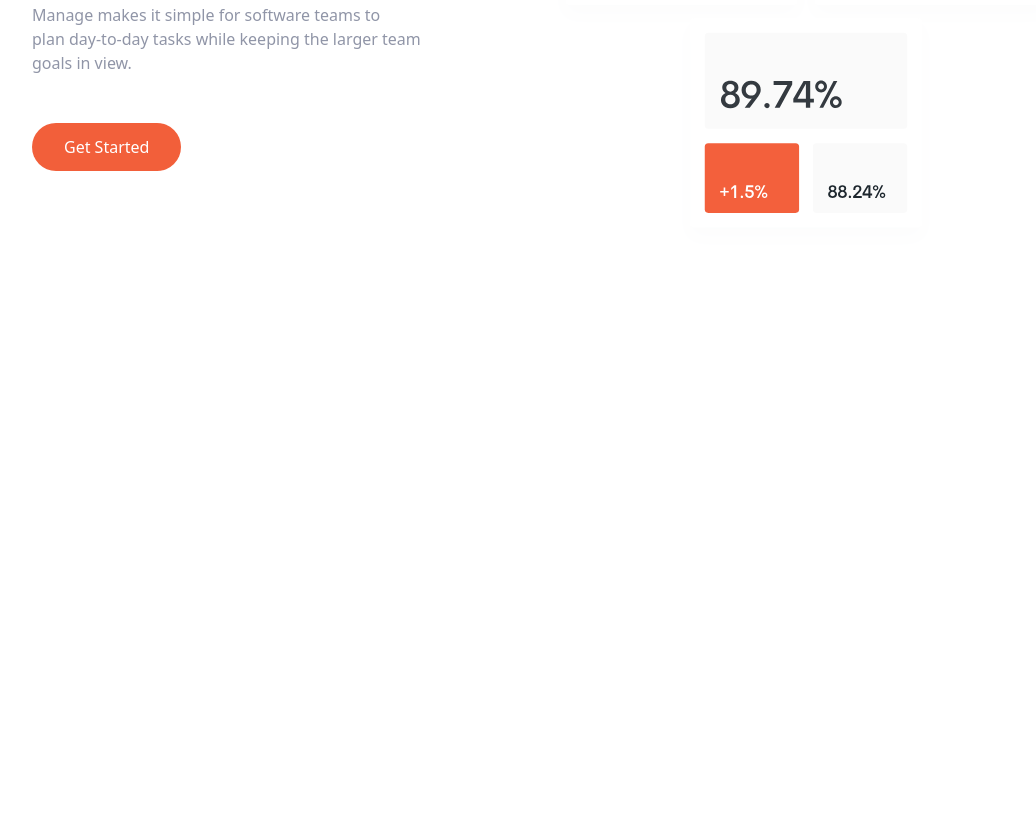
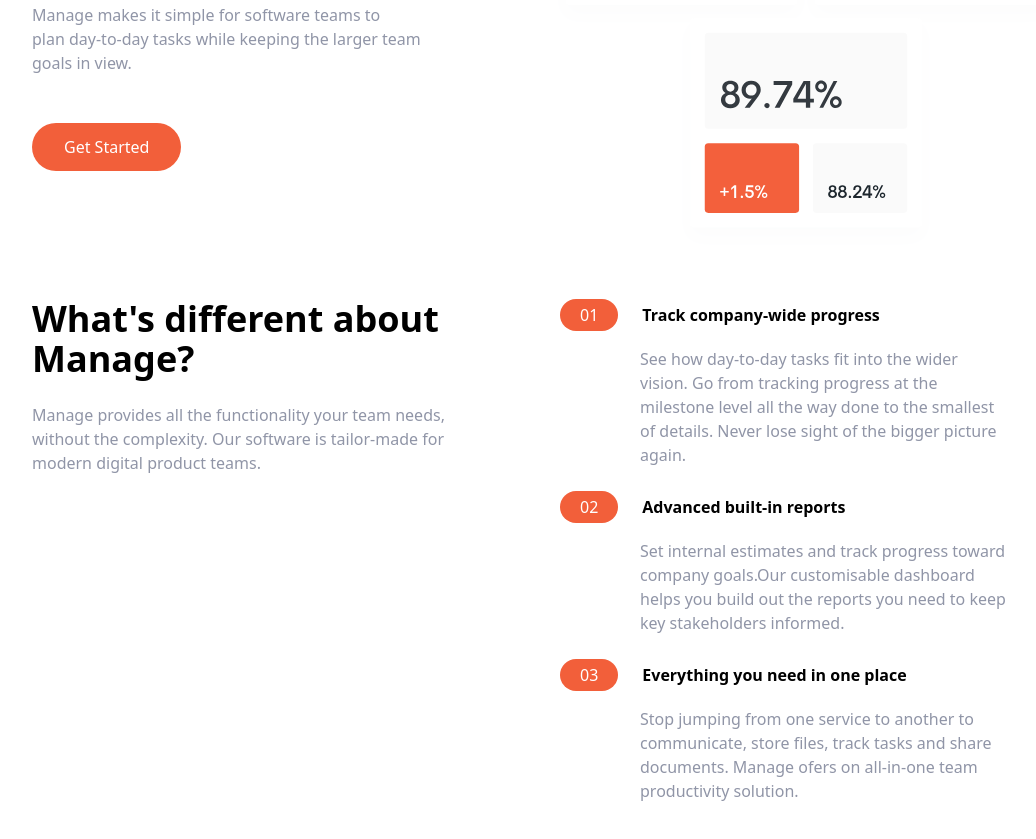
Before and after one commit to AbhayBhan/LandingPageChallenge, a website: page index.html in a window 1280 px wide. Shown: the part 337-1176 px from the top of the page, without its empty margins (92-1128 px from the left). Before the commit the page ends 800 px from the top, so only its background shows below. Drawn offline with Linux system fonts and the light colour scheme.

Commit message:
Added the hero section and detail section

```diff
--- a/index.html
+++ b/index.html
@@ -35,6 +35,35 @@
         </div>
     </div>
     <!-- Details -->
-
+    <div class="flex flex-col container mx-auto px-6 mb-12 space-x-6 space-y-0 md:flex-row">
+        <div class="flex flex-col container space-y-6 mb-6">
+            <h1 class="max-w-md font-bold text-4xl text-center md:text-left">What's different about Manage?</h1>
+            <p class="max-w-md text-DarkGrayishBlue text-center md:text-left">Manage provides all the functionality your team needs, without the complexity. Our software is tailor-made for modern digital product teams.</p>
+        </div>
+        <!--Points-->
+        <div class="flex flex-col container space-y-6">
+            <div class="flex flex-col space-y-4">
+                <div class="flex">
+                    <p class="max-w-md p-1 px-5 text-white bg-BrightRed rounded-full self-baseline">01</p>
+                    <p class="max-w-md p-1 ml-1 font-bold md:ml-5">Track company-wide progress</p>
+                </div>
+                <p class="max-w-md text-DarkGrayishBlue text-center md:text-left md:pl-[80px]">See how day-to-day tasks fit into the wider vision. Go from tracking progress at the milestone level all the way done to the smallest of details. Never lose sight of the bigger picture again.</p>
+            </div>
+            <div class="flex flex-col space-y-4">
+                <div class="flex">
+                    <p class="max-w-md p-1 px-5 text-white bg-BrightRed rounded-full self-baseline">02</p>
+                    <p class="max-w-md p-1 ml-1 font-bold md:ml-5">Advanced built-in reports</p>
+                </div>
+                <p class="max-w-md text-DarkGrayishBlue text-center md:text-left md:pl-[80px]">Set internal estimates and track progress toward company goals.Our customisable dashboard helps you build out the reports you need to keep key stakeholders informed.</p>
+            </div>
+            <div class="flex flex-col space-y-4">
+                <div class="flex">
+                    <p class="max-w-md p-1 px-5 text-white bg-BrightRed rounded-full self-baseline">03</p>
+                    <p class="max-w-md p-1 ml-1 font-bold md:ml-5">Everything you need in one place</p>
+                </div>
+                <p class="max-w-md text-DarkGrayishBlue text-center md:text-left md:pl-[80px]">Stop jumping from one service to another to communicate, store files, track tasks and share documents. Manage ofers on all-in-one team productivity solution.</p>
+            </div>
+        </div>
+    </div>
 </body>
 </html>
--- a/tailwind.config.js
+++ b/tailwind.config.js
@@ -1,5 +1,6 @@
 /** @type {import('tailwindcss').Config} */
 module.exports = {
+  mode: 'jit',
   content: ["./*.{html,js}"],
   theme: {
     screens: {
```
Also changed, not shown: css/main.css, 1 other file.
